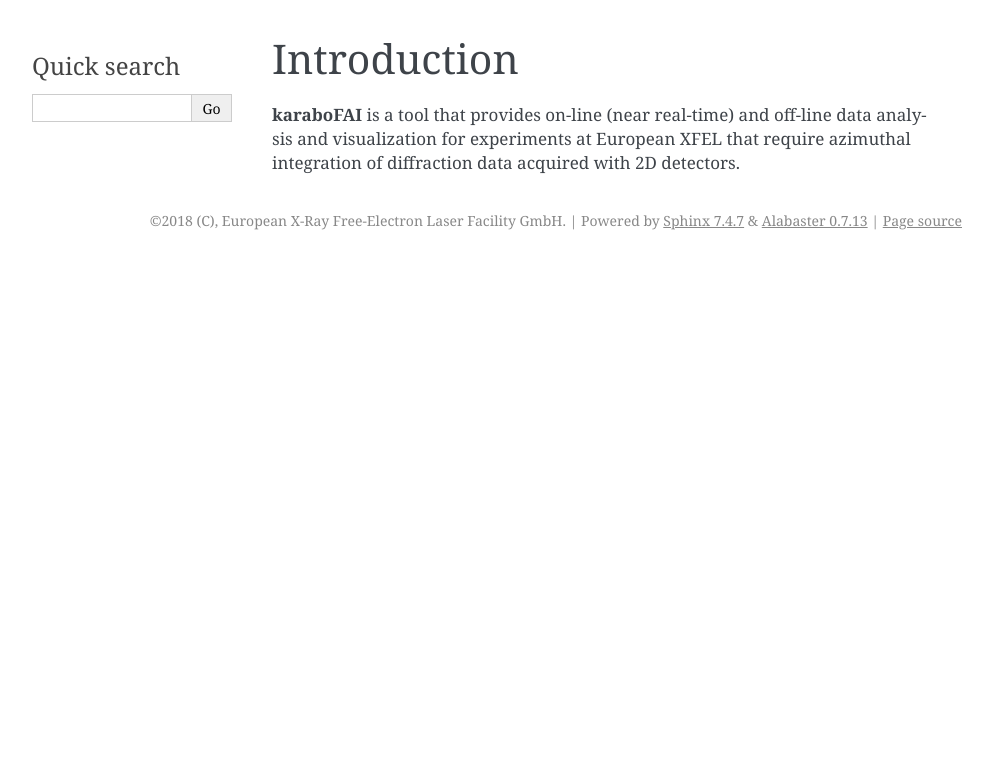
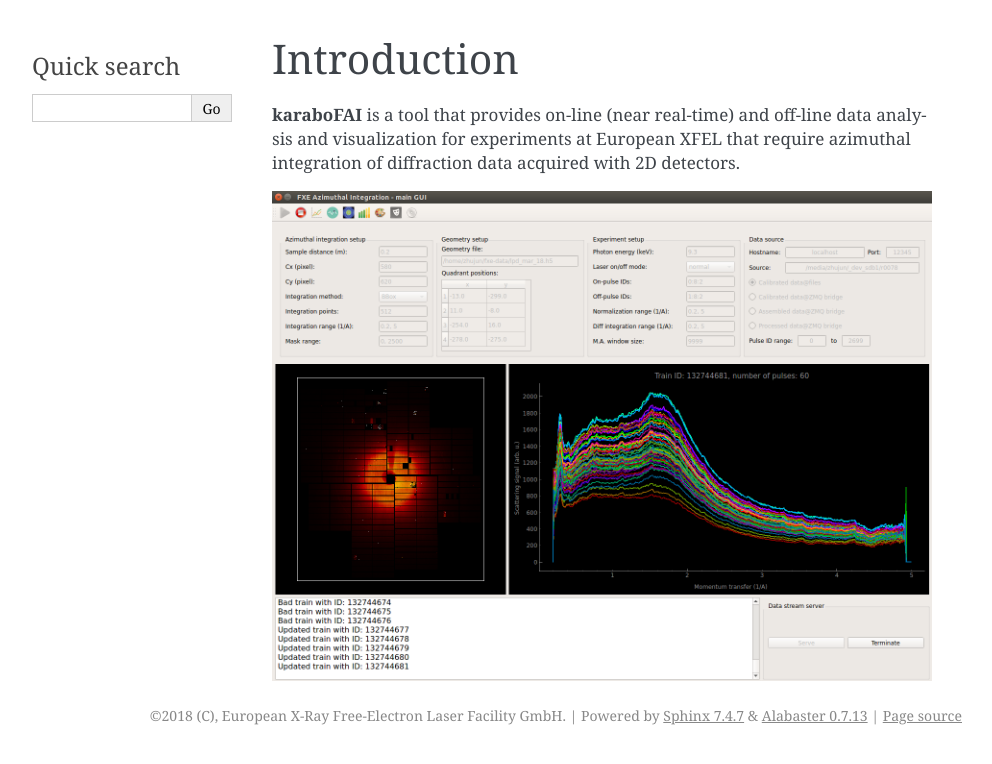
Before and after one commit to European-XFEL/EXtra-foam, a Sphinx documentation site: the page built from docs/introduction.rst, in a window 1280 px wide. Shown: the top 764 px of the page, without its empty margins (148-1140 px from the left). Built offline with Sphinx 7.4.7, drawn with Linux system fonts in a browser that asks for light colours.

Commit message:
DOC: add an overview image

```diff
--- a/docs/introduction.rst
+++ b/docs/introduction.rst
@@ -5,3 +5,7 @@
 off-line data analysis and visualization for experiments at European
 XFEL that require azimuthal integration of diffraction data acquired
 with 2D detectors.
+
+
+.. image:: Screenshot_from_2018-12-10.png
+   :width: 800
```
Also changed, not shown: docs/Screenshot_from_2018-12-10.png (added).
